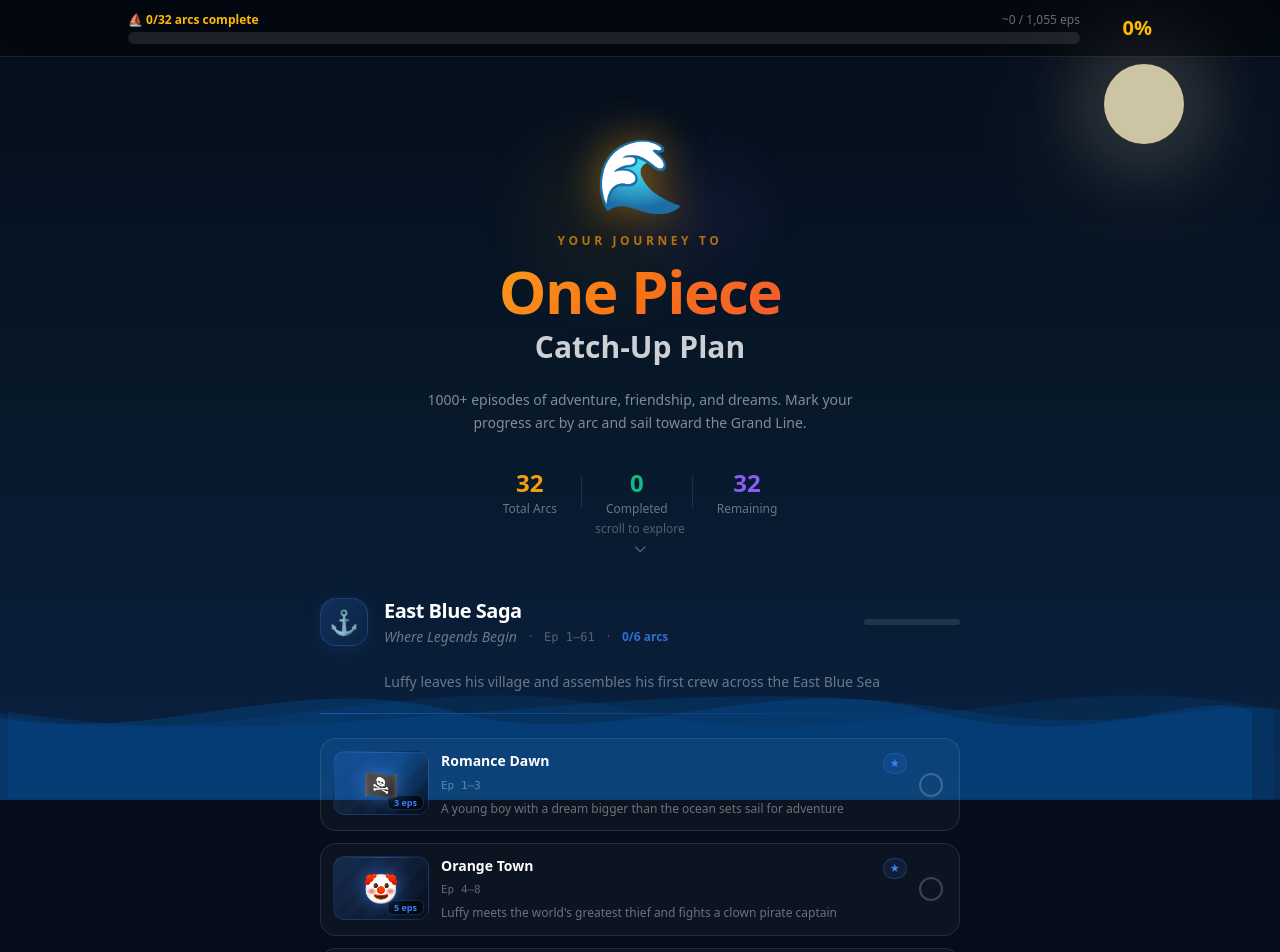
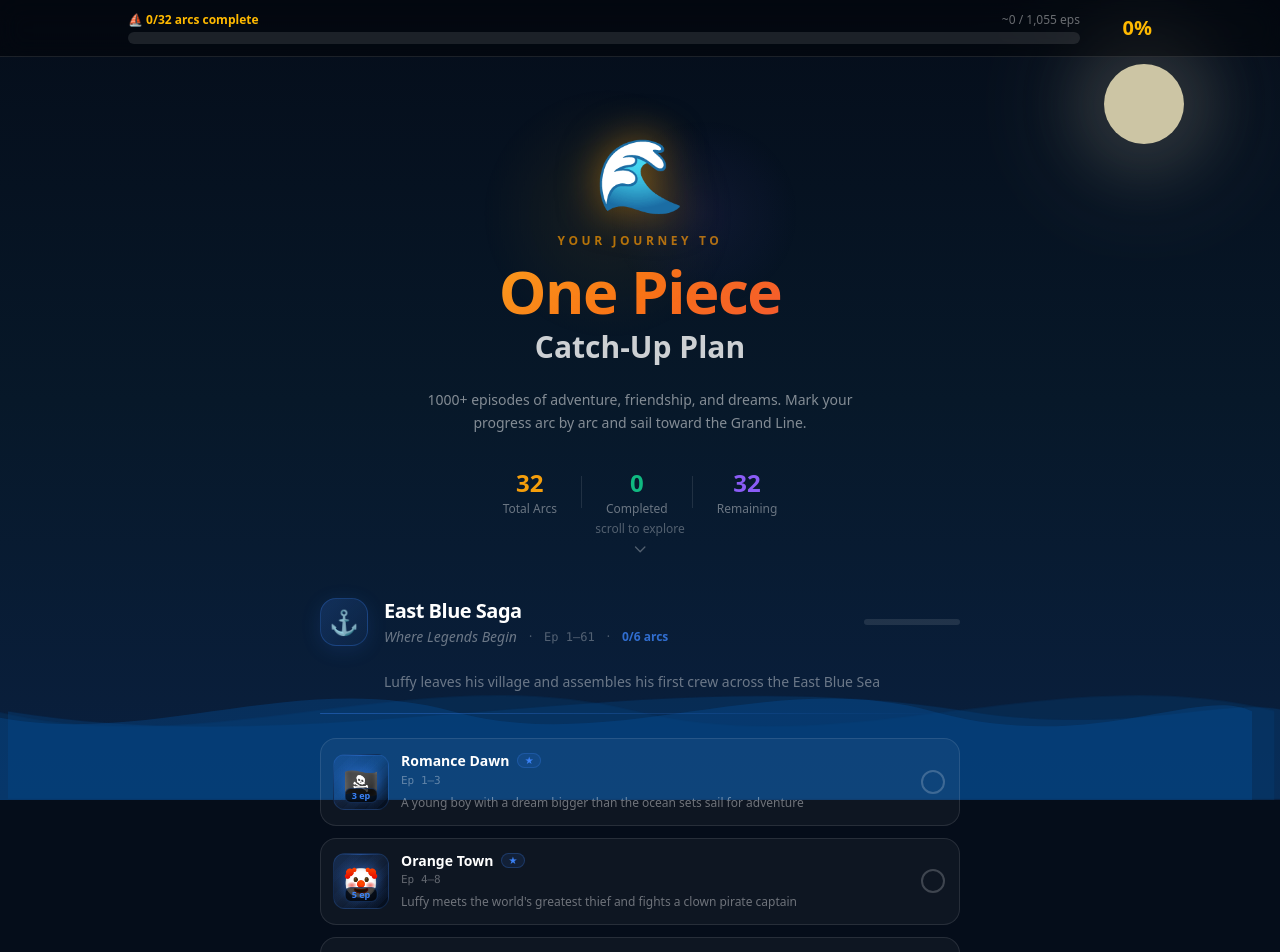
Before and after one commit to m00p1ng/one-piece-catchup, a React (Vite) app: page / in a window 1280 px wide. Shown: the top 952 px of the page. Built offline with nearby package versions, Linux system fonts and the light colour scheme.

Commit message:
Refine ArcCard layout and thumbnail sizing
Simplify card layout to a tighter row with fixed 56px thumbnail, reduce
motion/shadow intensity, and improve accessibility by replacing the
checkbox div with a proper button element.

Co-Authored-By: Claude Sonnet 4.6 <noreply@anthropic.com>

```diff
--- a/src/components/ArcCard.tsx
+++ b/src/components/ArcCard.tsx
@@ -14,78 +14,61 @@ interface ArcCardProps {
 export default function ArcCard({ arc, sagaColor, checked, onToggle, index }: ArcCardProps) {
   return (
     <motion.div
-      initial={{ opacity: 0, y: 30 }}
+      initial={{ opacity: 0, y: 20 }}
       whileInView={{ opacity: 1, y: 0 }}
       viewport={{ once: true, margin: "-40px" }}
-      transition={{ duration: 0.4, delay: index * 0.05 }}
-      whileHover={{ y: -2, transition: { duration: 0.15 } }}
-      className={`relative rounded-2xl border transition-all duration-300 overflow-hidden ${
+      transition={{ duration: 0.35, delay: index * 0.04 }}
+      className={`relative rounded-2xl border overflow-hidden transition-colors duration-300 ${
         checked
-          ? "border-white/15 bg-white/[0.03]"
-          : "border-white/10 bg-white/[0.03] hover:bg-white/[0.06] hover:border-white/20"
+          ? "border-white/10 bg-white/[0.02]"
+          : "border-white/10 bg-white/[0.04] hover:border-white/20 hover:bg-white/[0.06]"
       }`}
       style={{
-        boxShadow: checked ? `0 0 0 1px ${sagaColor}44, 0 4px 20px ${sagaColor}15` : "none",
+        boxShadow: checked ? `0 0 0 1px ${sagaColor}33, 0 2px 16px ${sagaColor}0f` : undefined,
       }}
     >
+      {/* Subtle tinted overlay when checked */}
       {checked && (
         <div
           className="absolute inset-0 pointer-events-none"
-          style={{
-            background: `linear-gradient(135deg, ${sagaColor}0a, transparent)`,
-          }}
+          style={{ background: `linear-gradient(135deg, ${sagaColor}08, transparent 60%)` }}
         />
       )}
 
-      <div className="flex items-stretch gap-0">
-        {/* Thumbnail — click goes to detail */}
+      <div className="flex items-center gap-3 p-3">
+        {/* Thumbnail */}
         <Link
           to={`/arc/${arc.id}`}
-          className="flex-shrink-0 p-3 group"
+          className="flex-shrink-0"
+          tabIndex={-1}
           onClick={(e) => e.stopPropagation()}
         >
-          <div className="relative">
+          <div className="w-14 h-14">
             <ArcThumbnail arc={arc} sagaColor={sagaColor} size="card" />
-            {/* Hover overlay */}
-            <div
-              className="absolute inset-0 rounded-xl opacity-0 group-hover:opacity-100 transition-opacity duration-200 flex items-center justify-center"
-              style={{ background: "rgba(0,0,0,0.5)" }}
-            >
-              <span className="text-white text-xs font-semibold flex items-center gap-1">
-                <svg className="w-3 h-3" fill="none" viewBox="0 0 24 24" stroke="currentColor">
-                  <path strokeLinecap="round" strokeLinejoin="round" strokeWidth={2} d="M9 5l7 7-7 7" />
-                </svg>
-                Details
-              </span>
-            </div>
           </div>
         </Link>
 
-        {/* Content — click goes to detail */}
+        {/* Content — clicking navigates to detail */}
         <Link
           to={`/arc/${arc.id}`}
-          className="flex-1 min-w-0 py-3 pr-3 flex flex-col justify-center group"
+          className="flex-1 min-w-0"
           onClick={(e) => e.stopPropagation()}
         >
-          <div className="flex items-start justify-between gap-2 mb-1">
-            <div>
-              <h3
-                className={`font-bold text-sm leading-snug transition-colors ${
-                  checked ? "text-white/40 line-through decoration-white/25" : "text-white group-hover:text-amber-300"
-                }`}
-                style={{ transition: "color 0.15s" }}
-              >
-                {arc.name}
-              </h3>
-              <span className="text-[11px] text-white/35 font-mono">Ep {arc.episodes}</span>
-            </div>
+          <div className="flex items-center gap-2 mb-0.5">
+            <h3
+              className={`font-bold text-sm leading-snug transition-colors duration-200 ${
+                checked ? "text-white/35 line-through decoration-white/20" : "text-white hover:text-amber-300"
+              }`}
+            >
+              {arc.name}
+            </h3>
             {arc.mustWatch && !checked && (
               <span
-                className="text-[10px] font-bold px-1.5 py-0.5 rounded-full flex-shrink-0 mt-0.5"
+                className="text-[9px] font-black px-1.5 py-0.5 rounded-full flex-shrink-0 leading-none"
                 style={{
                   background: `${sagaColor}1a`,
                   color: sagaColor,
-                  border: `1px solid ${sagaColor}44`,
+                  border: `1px solid ${sagaColor}40`,
                 }}
               >
                 ★
@@ -93,21 +76,24 @@ export default function ArcCard({ arc, sagaColor, checked, onToggle, index }: Ar
             )}
           </div>
 
-          {!checked && (
-            <p className="text-xs text-white/40 leading-relaxed line-clamp-2">{arc.description}</p>
+          <p className="text-[11px] text-white/35 font-mono mb-1">Ep {arc.episodes}</p>
+
+          {!checked && arc.description && (
+            <p className="text-xs text-white/40 leading-relaxed line-clamp-1">{arc.description}</p>
           )}
         </Link>
 
-        {/* Checkbox — independent toggle */}
-        <div
-          className="flex items-center pr-4 cursor-pointer"
+        {/* Checkbox */}
+        <button
           onClick={(e) => {
             e.stopPropagation();
             onToggle();
           }}
+          className="flex-shrink-0 p-1 -mr-0.5 rounded-full focus:outline-none focus-visible:ring-2 focus-visible:ring-white/30"
+          aria-label={checked ? "Mark as unwatched" : "Mark as watched"}
         >
           <motion.div
-            animate={checked ? { scale: [1, 1.25, 1] } : { scale: 1 }}
+            animate={checked ? { scale: [1, 1.3, 1] } : { scale: 1 }}
             transition={{ duration: 0.25 }}
             className="w-6 h-6 rounded-full border-2 flex items-center justify-center transition-colors duration-200"
             style={{
@@ -116,11 +102,7 @@ export default function ArcCard({ arc, sagaColor, checked, onToggle, index }: Ar
             }}
           >
             {checked && (
-              <motion.svg
-                viewBox="0 0 12 10"
-                className="w-3 h-3"
-                fill="none"
-              >
+              <motion.svg viewBox="0 0 12 10" className="w-3 h-3" fill="none">
                 <motion.path
                   d="M1 5L4.5 8.5L11 1"
                   stroke="white"
@@ -129,12 +111,12 @@ export default function ArcCard({ arc, sagaColor, checked, onToggle, index }: Ar
                   strokeLinejoin="round"
                   initial={{ pathLength: 0 }}
                   animate={{ pathLength: 1 }}
-                  transition={{ duration: 0.3 }}
+                  transition={{ duration: 0.25 }}
                 />
               </motion.svg>
             )}
           </motion.div>
-        </div>
+        </button>
       </div>
     </motion.div>
   );
--- a/src/components/ArcThumbnail.tsx
+++ b/src/components/ArcThumbnail.tsx
@@ -11,9 +11,8 @@ export default function ArcThumbnail({ arc, sagaColor, size = "card" }: ArcThumb
 
   return (
     <div
-      className={`relative overflow-hidden flex-shrink-0 flex items-center justify-center ${
-        isCard ? "w-24 h-16 rounded-xl" : "w-full h-48 rounded-2xl"
-      }`}
+      className={`relative overflow-hidden flex-shrink-0 flex items-center justify-center ${isCard ? "w-full h-full rounded-xl" : "w-full h-48 rounded-2xl"
+        }`}
       style={{
         background: `linear-gradient(135deg, ${sagaColor}33 0%, ${sagaColor}18 50%, #050d1a 100%)`,
         border: `1px solid ${sagaColor}33`,
@@ -55,14 +54,14 @@ export default function ArcThumbnail({ arc, sagaColor, size = "card" }: ArcThumb
       {/* Episode badge (card only) */}
       {isCard && (
         <div
-          className="absolute bottom-1 right-1 text-[9px] font-bold px-1.5 py-0.5 rounded-md leading-none"
+          className="absolute bottom-1.5 left-1/2 -translate-x-1/2 text-[9px] font-bold px-1.5 py-0.5 rounded-md leading-none z-20 whitespace-nowrap"
           style={{
-            background: "rgba(0,0,0,0.6)",
+            background: "rgba(0,0,0,0.72)",
             color: sagaColor,
             border: `1px solid ${sagaColor}44`,
           }}
         >
-          {arc.count} eps
+          {arc.count} ep
         </div>
       )}
 
```
